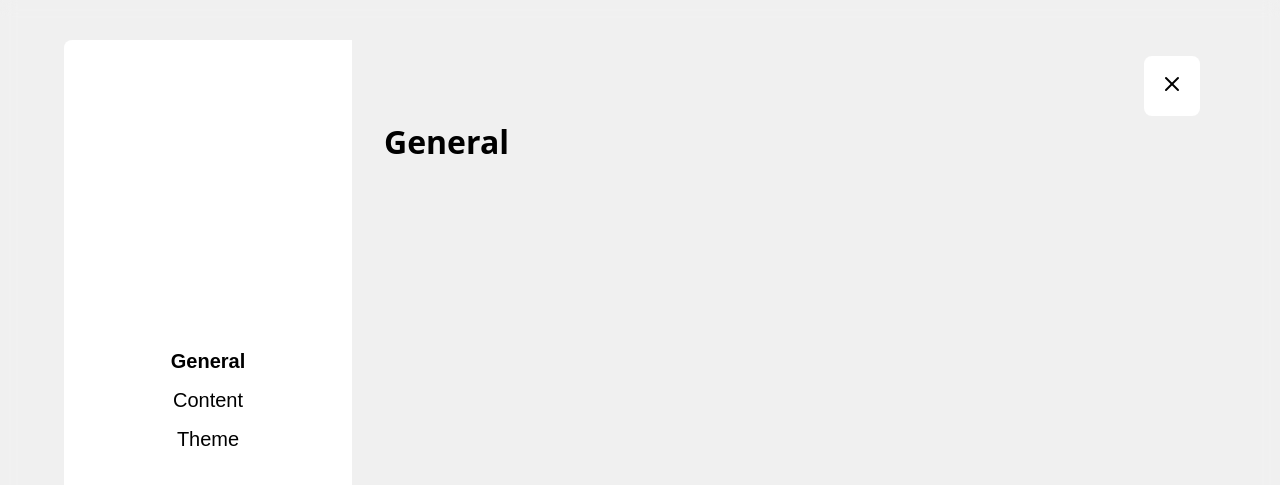
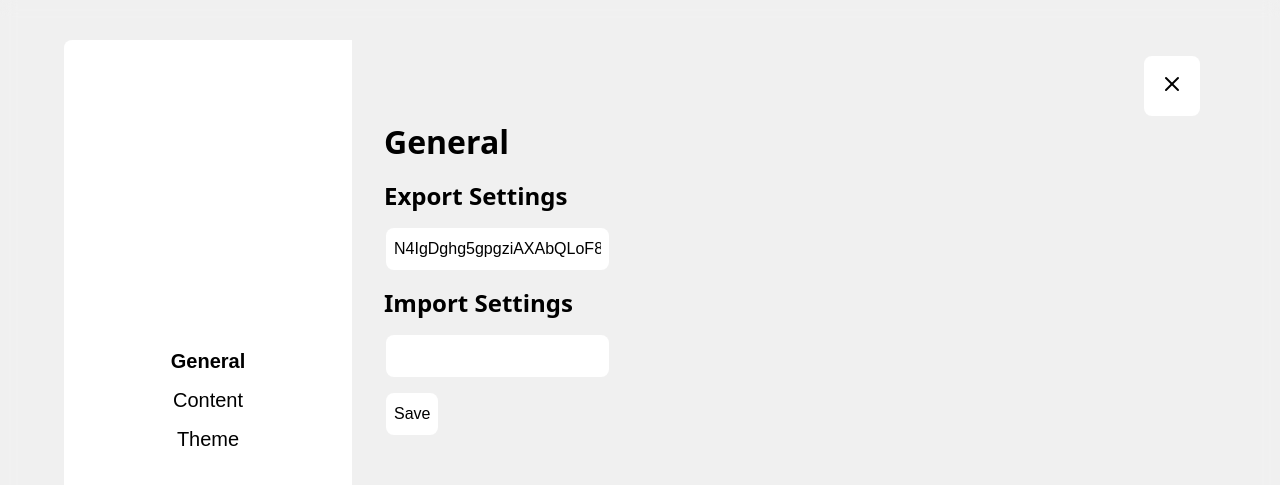
Before and after one commit to ofelizestevez/Cinematic, a React (Vite) app: page / in a window 1280 px wide. Both pictures are taken after a click on the button 1236 px from the left and 754 px from the top of the page. Shown: the top 485 px of the page. Built offline with nearby package versions, Linux system fonts and the light colour scheme; no server answers.

Commit message:
Load and Save Settings!!

```diff
--- a/src/components/settings/GeneralSettings.tsx
+++ b/src/components/settings/GeneralSettings.tsx
@@ -1,10 +1,53 @@
+import { css } from "@emotion/react";
 import SettingsPage from "../SettingsPage";
+import { ChangeEventHandler, useEffect, useState } from "react";
+import { LocalStorageKeys } from "../../utilities/LocalStorage";
+import { compressToBase64, decompressFromBase64} from "lz-string"
+import Input from "../simple/Input";
+import { useLoadSettings } from "../../hooks/useLoadSettings";
+const style = css`
+	> * {
+		margin-bottom: 1rem;
+	}
 
+	> * > div {
+		margin-bottom: 0.25rem;
+	}
+`;
 
 function GeneralSettings() {
+	const [compressedSettings, setCompressedSettings] = useState("")
+	const [saveSettingsString, setSaveSettingsString] = useState("")
+	const loadSettings = useLoadSettings();
+
+	useEffect(() => {
+		const settings = localStorage.getItem(LocalStorageKeys.settings)
+
+		setCompressedSettings(compressToBase64(settings?? ""))
+	})
+
+	const handleChange : ChangeEventHandler<HTMLInputElement> = (e) => {
+		setSaveSettingsString(e.target.value)
+	}
+	const handleClick = () => {
+		localStorage.setItem(LocalStorageKeys.settings, decompressFromBase64(saveSettingsString))
+		loadSettings()
+	}
+
 	return (
-		<SettingsPage>
+		<SettingsPage styles={style}>
 			<h1>General</h1>
+			<h2>Export Settings</h2>
+			<Input>
+				<input type="text" value={compressedSettings} />
+			</Input>
+			<h2>Import Settings</h2>
+			<Input>
+				<input type="text" value={saveSettingsString} onChange={handleChange}/>
+			</Input>
+			<Input>
+				<button onClick={handleClick}>Save</button>
+			</Input>
 		</SettingsPage>
 	);
 }
```
Also changed, not shown: 1 other file (tests, documents, lock files or other folders).
